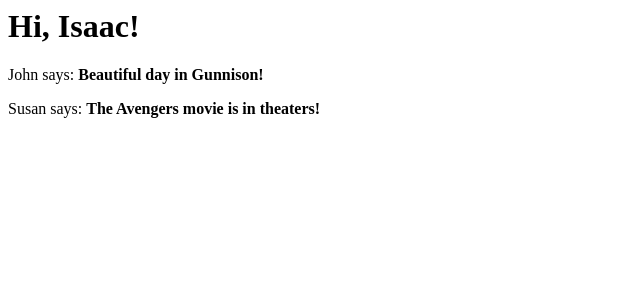
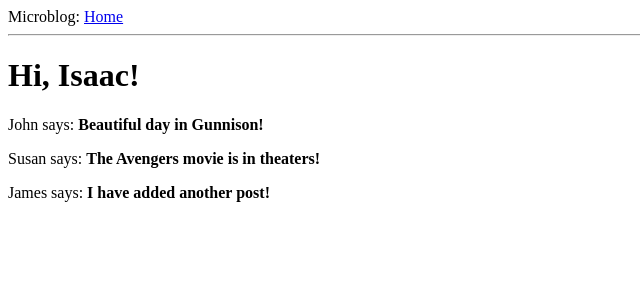
Before and after one commit to IsaacCasDen/first-flask-apps, a Flask app: page / in a window 1280 px wide. Shown: the top 300 px of the page, without its empty margins (0-640 px from the left). Run offline with Flask 2, Linux system fonts and the light colour scheme.

Commit message:
Added base template functionality for templates with shared elements

```diff
--- a/microblog/app/routes.py
+++ b/microblog/app/routes.py
@@ -13,6 +13,10 @@ def index():
         {
             'author':{'username':'Susan'},
             'body': 'The Avengers movie is in theaters!'
+        },
+        {
+            'author':{'username':'James'},
+            'body': 'I have added another post!'
         }
     ]
     return render_template('index.html', title='Home', user=user, posts=posts)
--- /dev/null
+++ b/microblog/app/templates/base.html
@@ -0,0 +1,14 @@
+<html>
+    <head>
+        {% if title %}
+        <title>{{ title }} - Microblog</title>
+        {% else %}
+        <title>Welcome to Microblog!</title>
+        {% endif %}
+    </head>
+    <body>
+        <div>Microblog: <a href="/index">Home</a><div>
+        <hr>
+        {% block content %}{% endblock %}
+    </body>
+</html>
--- a/microblog/app/templates/index.html
+++ b/microblog/app/templates/index.html
@@ -1,15 +1,8 @@
-<html>
-    <head>
-        {% if title %}
-        <title>{{ title }} - Microblog</title>
-        {% else %}
-        <title>Welcome to Microblog!</title>
-        {% endif %}
-    </head>
-    <body>
-        <h1>Hi, {{ user.username }}!</h1>
-        {% for post in posts%}
-            <div><p>{{ post.author.username }} says: <b>{{ post.body }}</b></p></div>
-        {% endfor %}
-    </body>
-</html>
+{% extends "base.html" %}
+
+{% block content %}
+    <h1>Hi, {{ user.username }}!</h1>
+    {% for post in posts%}
+        <div><p>{{ post.author.username }} says: <b>{{ post.body }}</b></p></div>
+    {% endfor %}
+{% endblock %}
```
